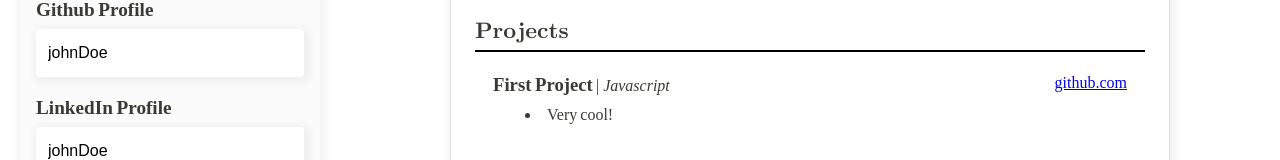
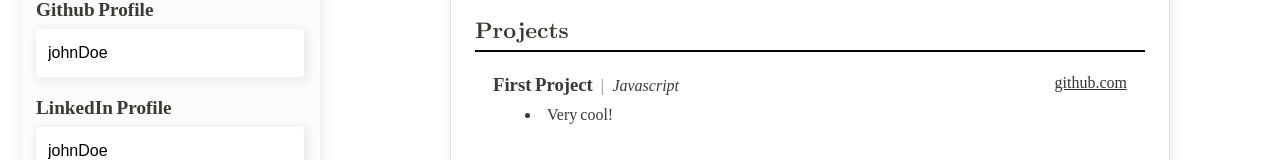
Before and after one commit to gingkapls/cv-application, a React (Vite) app: page / in a window 1280 px wide. Shown: the part 538-698 px from the top of the page. Built offline with nearby package versions, Linux system fonts and the light colour scheme.

Commit message:
feat(style): Improve Project tech stack styles

```diff
--- a/src/App.css
+++ b/src/App.css
@@ -399,13 +399,13 @@ form {
     content: '|  ';
   }
 
-  & a {
-    color: var(--visited-link-color);
-  }
-
   & svg {
     margin-right: 8px;
   }
+}
+
+a {
+  color: var(--visited-link-color);
 }
 
 .preview-item {
@@ -471,7 +471,13 @@ form {
 
   .tech-used {
     font-style: italic;
-    margin-left: 4px;
+
+    &:not(:empty)::before {
+      margin: 0 8px;
+      content: '|';
+      font-weight: 700;
+      color: var(--hint-text-color);
+    }
   }
 }
 
--- a/src/Components/ProjectPreview.tsx
+++ b/src/Components/ProjectPreview.tsx
@@ -13,10 +13,9 @@ function ProjectPreviewItem({
     <section className='preview-item'>
       <div className='title'>
         <h3 className='name'>{name}</h3>
-        {techUsed.length !== 0 && ' |'}
         <span className='tech-used'>{techUsed}</span>
       </div>
-      <a href={parseLink(link)} target="_blank" rel='noopener noreferrer' className='duration'>{link}</a>
+      <a href={parseLink(link)} target="_blank" rel='noopener noreferrer'>{link}</a>
       {description.length !== 0 && (
         <PreviewItemDescription details={projectDetails} />
       )}
```
